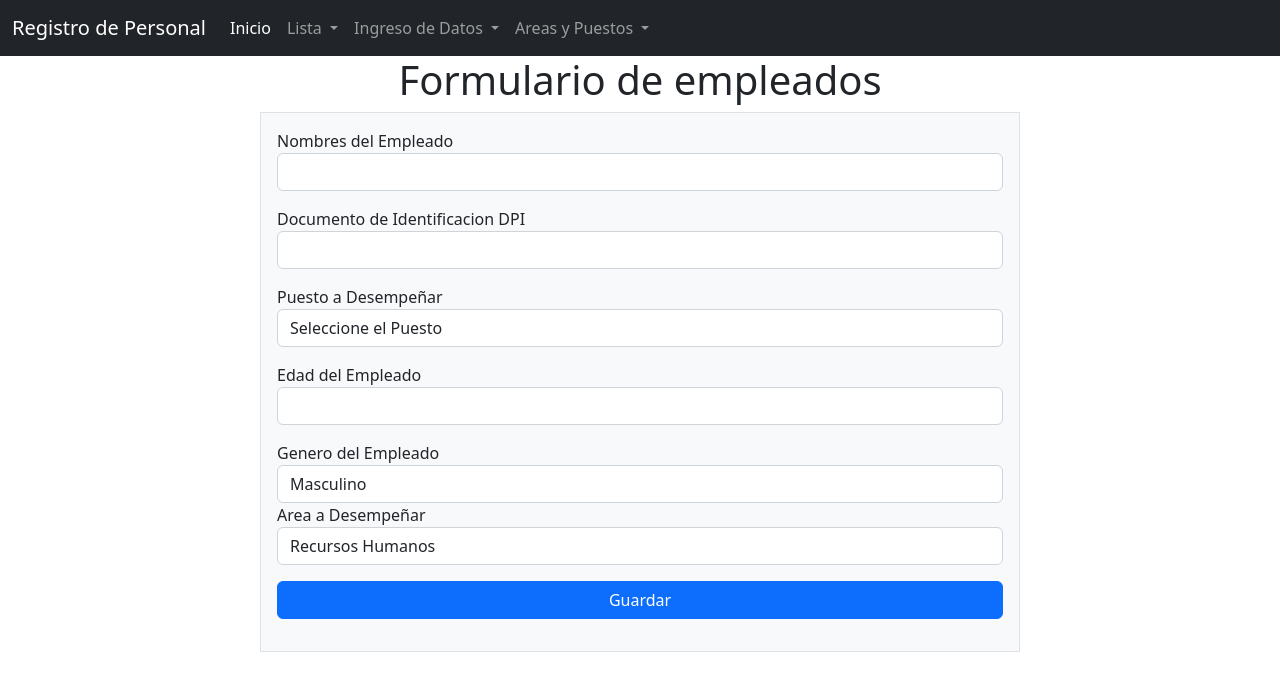
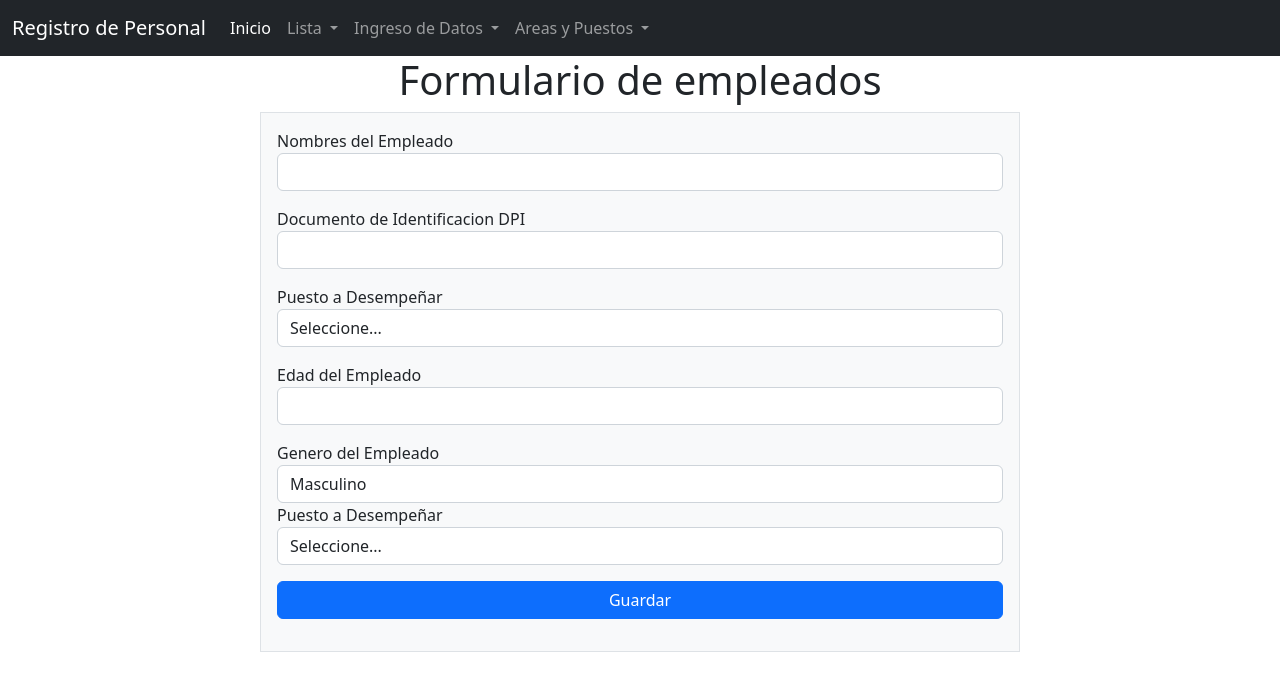
Before and after one commit to CARS1803/Final_Reyes, a PHP site: page /index.php in a window 1280 px wide. Shown: the top 691 px of the page. Run offline with PHP 8.4, Linux system fonts and the light colour scheme; tables that the repository leaves empty or names only in its code hold one stand-in row (values such as "Sample post").

Commit message:
detalles

```diff
--- a/vistas/lista/index.php
+++ b/vistas/lista/index.php
@@ -2,12 +2,13 @@
 <?php include_once '../../includes/navbar.php'?>
 <?php
 require_once '../../modelos/puestos.php';
-
+require_once '../../modelos/areas.php';
     try {
         $puesto = new puestos();
-
         $puestos = $puesto->buscar();
 
+        $area = new areas();
+        $areas = $area->buscar();
             // var_dump($clientes);
             // exit;
     } catch (PDOException $e) {
@@ -37,7 +38,7 @@ require_once '../../modelos/puestos.php';
                     <div class="col">
                         <label for="pue_descr">Puesto a Desempeñar</label>
                         <select name="pue_descr" id="pue_descr" class="form-control">
-                            <option value="">Seleccione el Puesto</option>
+                            <option value="">Seleccione...</option>
                             <?php foreach ($puestos as $key => $puesto) : ?>
                                 <option value="<?= $puesto['PUE_COD'] ?>"><?= $puesto['PUE_DESCR'] ?></option>
                             <?php endforeach?>
@@ -58,16 +59,19 @@ require_once '../../modelos/puestos.php';
                             <option value="Femenino">Femenino</option>
                         </select>
                 </div>
+
                 <div class="row mb-3">
                     <div class="col">
-                        <label for="emp_area_cod">Area a Desempeñar</label>
-                        <select name="emp_area_cod" id="emp_area_cod" class="form-control">
-                            <option value="Recursos Humanos">Recursos Humanos</option>
-                            <option value="Logistica">Logistica</option>
-                            <option value="Inteligencia">Inteligencia</option>
+                        <label for="area_nom">Puesto a Desempeñar</label>
+                        <select name="area_nom" id="area_nom" class="form-control">
+                            <option value="">Seleccione...</option>
+                            <?php foreach ($areas as $key => $area) : ?>
+                                <option value="<?= $area['AREA_COD'] ?>"><?= $area['AREA_NOM'] ?></option>
+                            <?php endforeach?>
                         </select>
                     </div>
                 </div>
+
                 <div class="row mb-3">
                     <div class="col">
                         <button type="submit" class="btn btn-primary w-100">Guardar</button>
```
